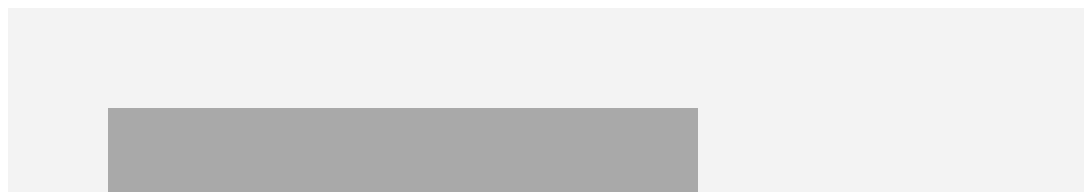
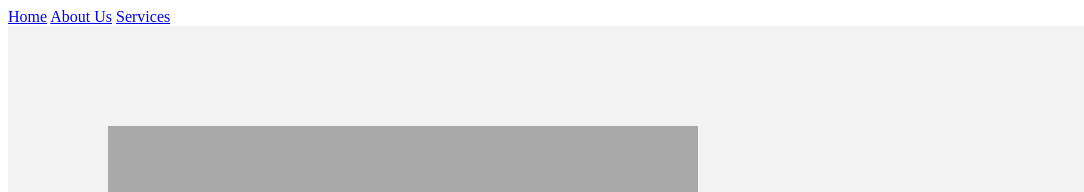
Before and after one commit to gorretgolden/LayoutDesigningAndMediaQueries, a plain HTML site: page index.html in a window 1280 px wide. Shown: the top 192 px of the page, without its empty margins (0-1084 px from the left). Drawn offline with Linux system fonts and the light colour scheme.

Commit message:
added a simple nav to index page

```diff
--- a/index.html
+++ b/index.html
@@ -74,6 +74,9 @@
 </head>
 
 <body>
+    <a href="/index.html">Home</a>
+    <a href="/pages/services/service.html">About Us</a>
+    <a href="/pages/services/service.html">Services</a>
     <!-- About Us -->
 
     <section>
```
Also changed, not shown: pages/services/service.html (+1 -1 lines).
